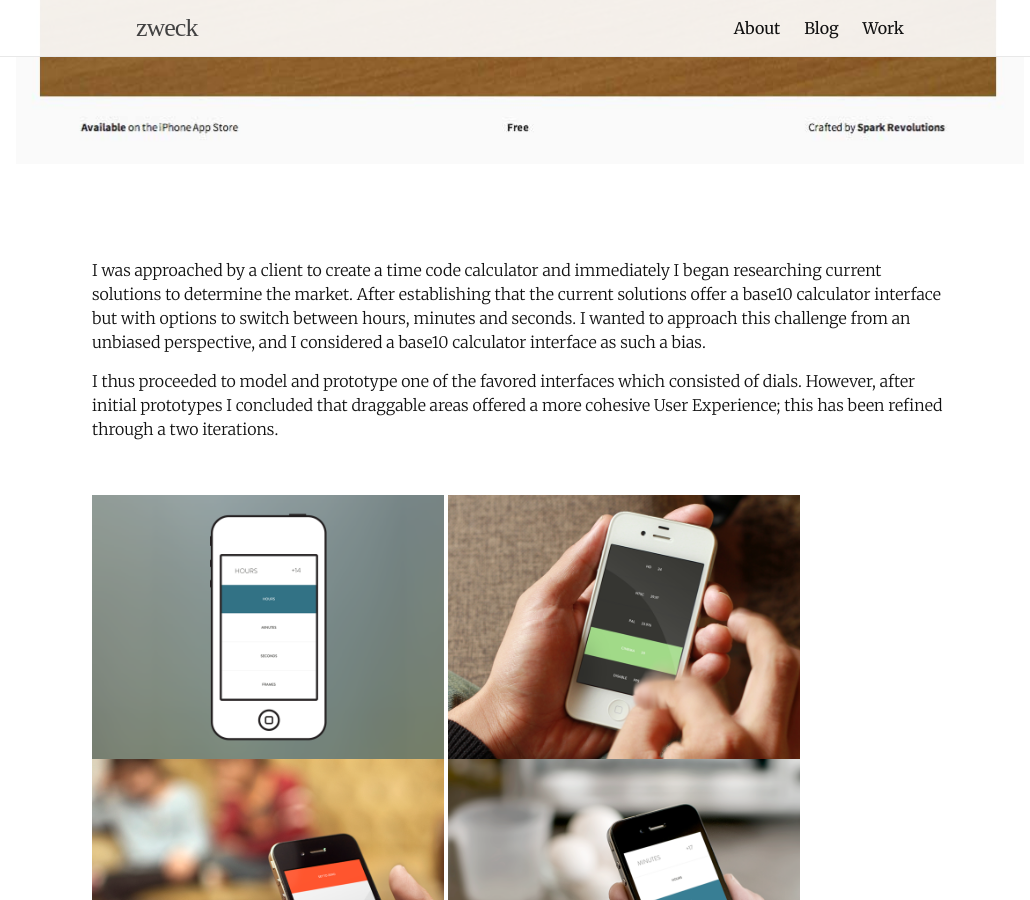
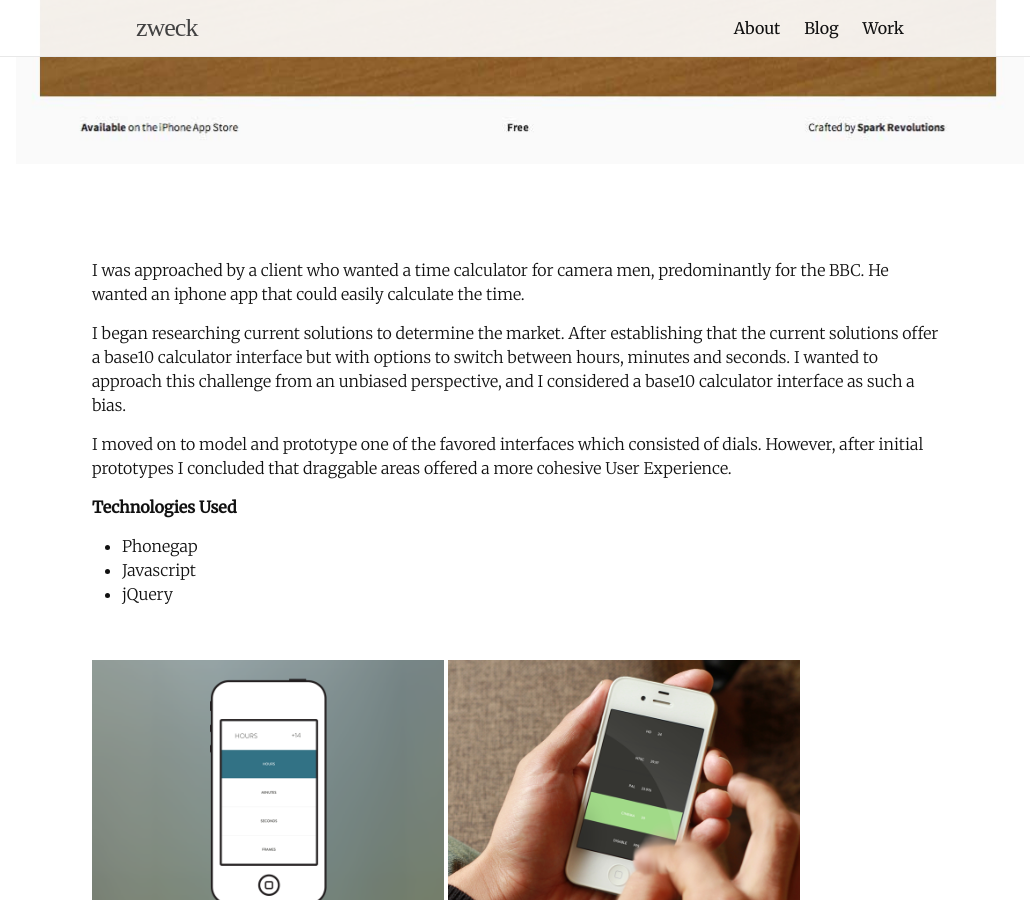
Before and after one commit to zweck/zweck.github.io, a Jekyll site: the page built from _posts/2016-4-22-arithmetick.md, in a window 1280 px wide and 900 px high, scrolled down 726 px. Shown: the whole window, without its empty margins (120-1150 px from the left). Built offline with Jekyll 4.4.1, drawn with Linux system fonts in a browser that asks for light colours; some web fonts are replaced.

Commit message:
Created :_posts/2016-4-22-arithmetick.md

```diff
--- a/_posts/2016-4-22-arithmetick.md
+++ b/_posts/2016-4-22-arithmetick.md
@@ -7,9 +7,17 @@
 exerpt: I wanted to approach this challenge from an unbiased perspective, and I considered a base10 calculator interface as such a bias.
 ---
 
-I was approached by a client to create a time code calculator and immediately I began researching current solutions to determine the market. After establishing that the current solutions offer a base10 calculator interface but with options to switch between hours, minutes and seconds. I wanted to approach this challenge from an unbiased perspective, and I considered a base10 calculator interface as such a bias.
+I was approached by a client who wanted a time calculator for camera men, predominantly for the BBC. He wanted an iphone app that could easily calculate the time.
 
-I thus proceeded to model and prototype one of the favored interfaces which consisted of dials. However, after initial prototypes I concluded that draggable areas offered a more cohesive User Experience; this has been refined through a two iterations.
+I began researching current solutions to determine the market. After establishing that the current solutions offer a base10 calculator interface but with options to switch between hours, minutes and seconds. I wanted to approach this challenge from an unbiased perspective, and I considered a base10 calculator interface as such a bias.
+
+I moved on to model and prototype one of the favored interfaces which consisted of dials. However, after initial prototypes I concluded that draggable areas offered a more cohesive User Experience.
+
+__Technologies Used__
+- Phonegap
+- Javascript
+- jQuery
+
 
 <br>
 
```
